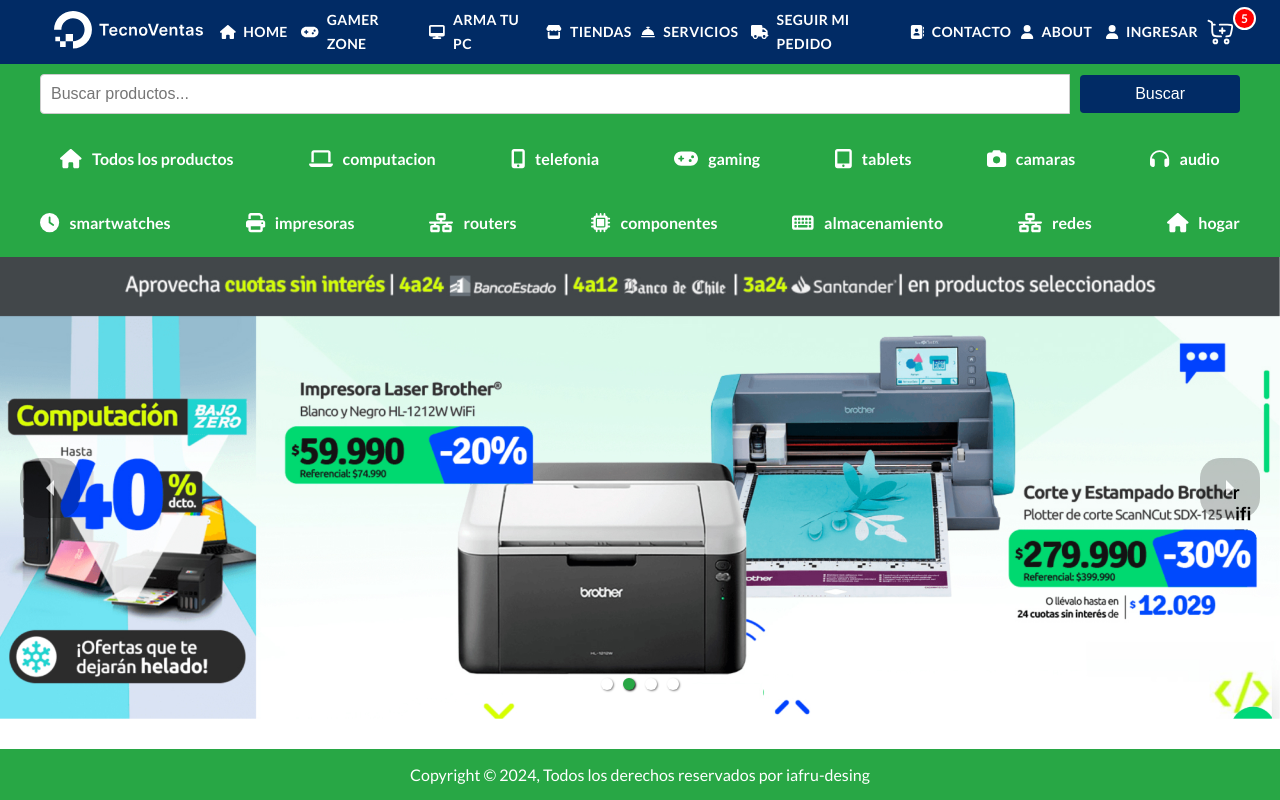
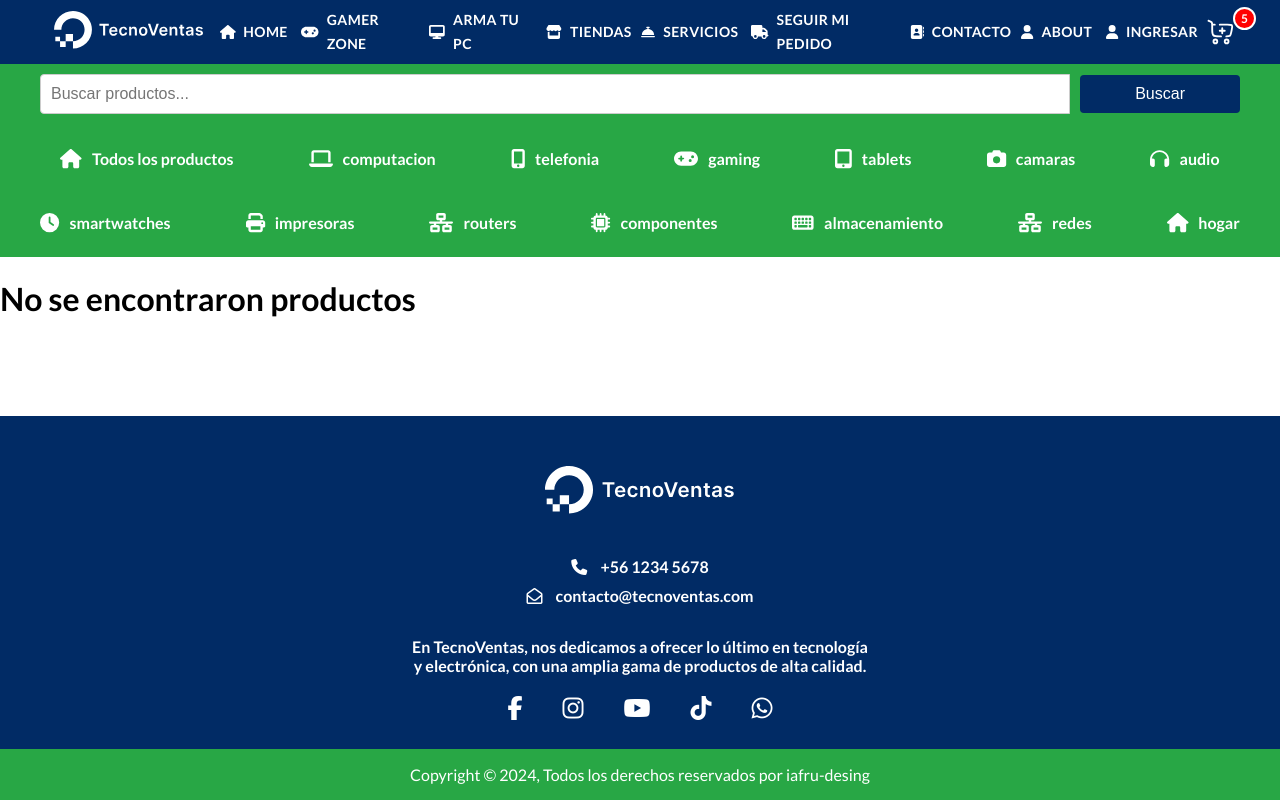
Before and after one commit to ianfr93/pf-final-react-faundez-rubio, a React (Vite) app: page /search in a window 1280 px wide. Shown: the top 800 px of the page. Built offline with nearby package versions, Linux system fonts and the light colour scheme.

Commit message:
cambios app

```diff
--- a/src/App.jsx
+++ b/src/App.jsx
@@ -1,5 +1,5 @@
 import React from "react";
-import { BrowserRouter as Router, Routes, Route } from "react-router-dom";
+import { BrowserRouter as Router, Routes, Route, useLocation } from "react-router-dom";
 import Layout from "./components/Layout/Layout";
 import ItemListContainer from "./components/ItemListContainer/ItemListContainer";
 import ItemDetailContainer from "./components/ItemDetailContainer/ItemDetailContainer";
@@ -9,13 +9,13 @@
 
 function App() {
   const { products, isLoading } = useProducts();
+  const location = useLocation();
 
   if (isLoading) return <h1>Cargando...</h1>;
 
   return (
-    <Router>
     <Layout>
-        <ImageCarousel /> {/* Agrega el carrusel aquí */}
+      {location.pathname === "/" && <ImageCarousel />} {/* Solo muestra el carrusel en la ruta principal */}
       <Routes>
         <Route path="/" element={<ItemListContainer saludo="¡Bienvenido a nuestra tienda!" products={products} />} />
         <Route path="/category/:id" element={<ItemListContainer saludo="¡Bienvenido a nuestra tienda!" products={products} />} />
@@ -23,8 +23,15 @@
         <Route path="/search" element={<SearchResults />} />
       </Routes>
     </Layout>
+  );
+}
+
+function AppWrapper() {
+  return (
+    <Router>
+      <App />
     </Router>
   );
 }
 
-export default App;
+export default AppWrapper;
```
Also changed, not shown: 1 other file (tests, documents, lock files or other folders). Lines whose indentation alone changed are shown as unchanged.
